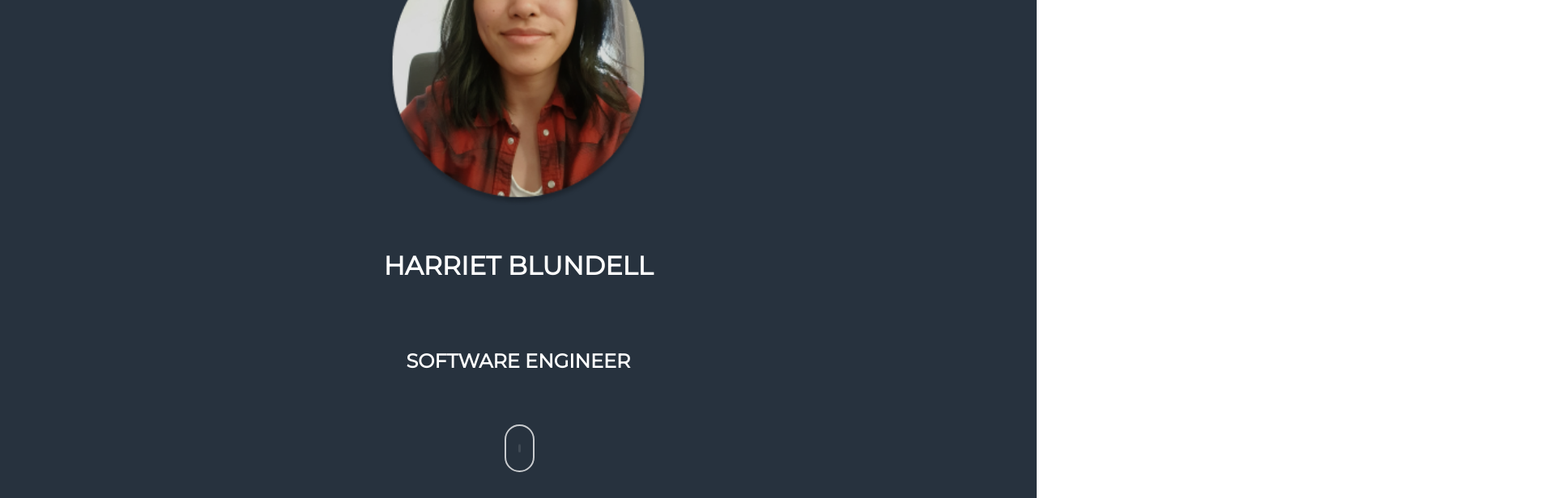
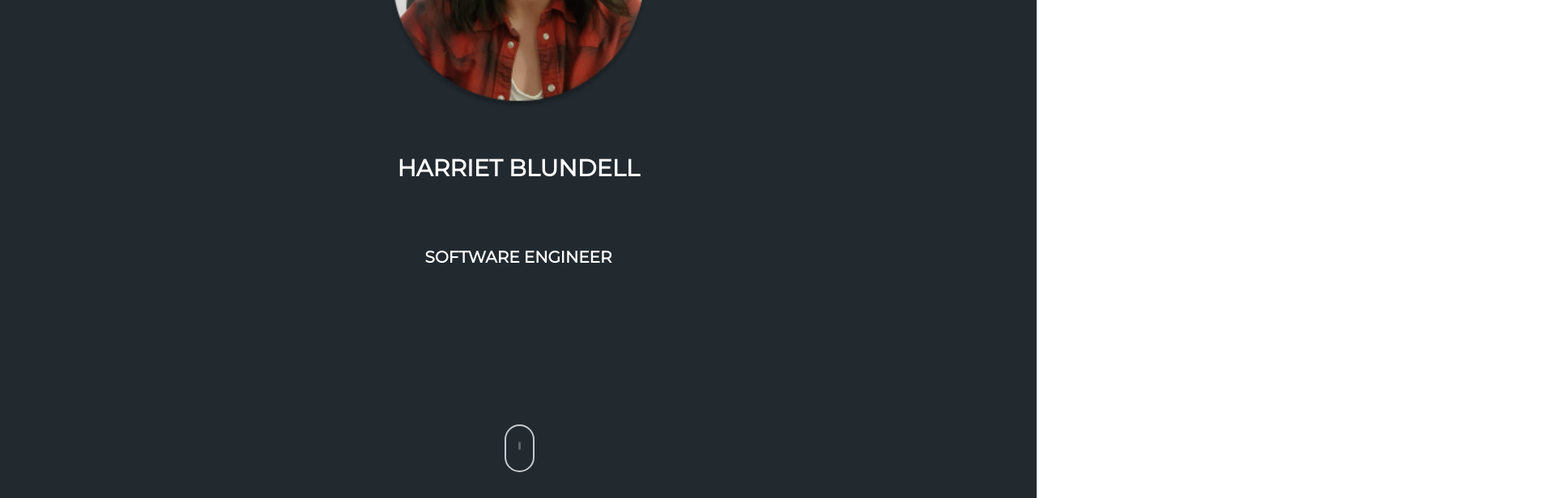
Before and after one commit to Harriet-Blundell/Portfolio, a React (Create React App) app: page / in a window 1280 px wide. Shown: the part 220-836 px from the top of the page at 81% size, 1920 px wide, since content can reach past the window. Built offline with nearby package versions, Linux system fonts and the light colour scheme.

Commit message:
Change background colour on portfolio

```diff
--- a/src/App.js
+++ b/src/App.js
@@ -6,8 +6,8 @@ function App() {
   return (
     <>
       <FirstScreen />
-      <SecondScreen />
-      <ThirdScreen />
+      {/* <SecondScreen /> */}
+      {/* <ThirdScreen /> */}
     </>
   );
 }
--- a/src/SharedStyles.js
+++ b/src/SharedStyles.js
@@ -1,11 +1,8 @@
 import styled from "styled-components";
 
 export const Wrapper = styled.div`
-  background-color: ${(props) => (props.primary ? "#27323E" : "#212529")};
+  background-color: ${(props) => (props.primary ? "#222a30" : "#212529")};
+  justify-content: ${props => props.content};
+  padding: 20px;
   height: 100vh;
-  display: flex;
-  align-items: center;
-  justify-content: ${props => props.content};
-  flex-direction: column;
-  padding: 20px;
 `;
--- a/src/components/FirstScreen.jsx
+++ b/src/components/FirstScreen.jsx
@@ -2,8 +2,14 @@ import styled from 'styled-components';
 import displayPicture from '../assets/displayPicture@1x.png';
 import { Wrapper } from '../SharedStyles';
 
+const Container = styled.div`
+  display: flex;
+  flex-direction: column;
+  align-items: center;
+`;
+
 const Title = styled.h1`
-  font-size: 2rem;
+  font-size: 1.8rem;
   color: #FFFFFF;
   margin: 0px;
   text-align: center;
@@ -12,11 +18,12 @@ const Title = styled.h1`
 `;
 
 const SubTitle = styled.h2`
-  font-size: 1.5rem;
+  font-size: 1.25rem;
   color: #FFFFFF;
   text-align: center;
   padding-top: 64px;
   font-family: 'Montserrat', sans-serif;
+
 `;
 
 const DisplayPicture = styled.img`
@@ -66,6 +73,7 @@ const Scroller = styled.div`
 export default function firstScreen() {
   return (
     <Wrapper primary content={"center"}>
+      <Container>
         <DisplayPicture src={displayPicture} />
         <Title>
           HARRIET BLUNDELL
@@ -75,9 +83,10 @@ export default function firstScreen() {
         </SubTitle>
         <ScrollDowns>
           <Mousey>
-          <Scroller></Scroller>
+            <Scroller />
           </Mousey>
         </ScrollDowns>
+      </Container>
     </Wrapper>
   )
 }
```
Lines whose indentation alone changed are shown as unchanged.
